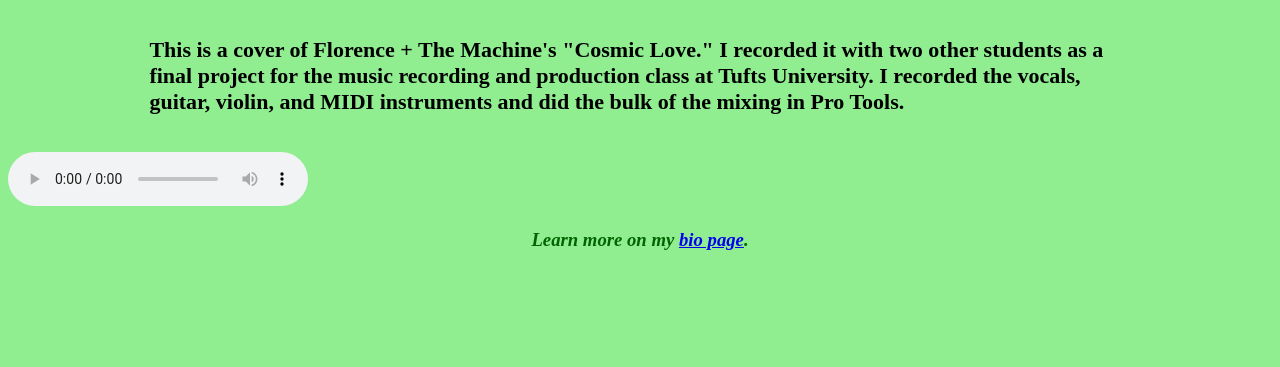
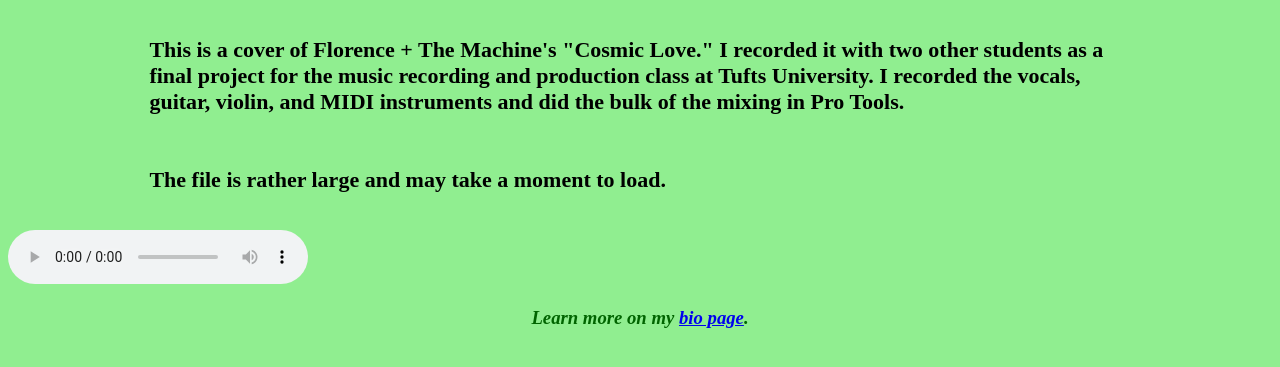
Before and after one commit to johncmerfeld/johncmerfeld.github.io, a PHP site: page /cosmic-love.html in a window 1280 px wide. Shown: the top 367 px of the page. Run offline with PHP 8.4, Linux system fonts and the light colour scheme.

Commit message:
centered audio

```diff
--- a/cosmic-love.html
+++ b/cosmic-love.html
@@ -15,6 +15,8 @@
 			I recorded the vocals, guitar, violin, and MIDI instruments and
 			did the bulk of the mixing in Pro Tools. </p>
 
+		<p> The file is rather large and may take a moment to load. </p>
+
 		<audio controls>
 		  <source src="cosmic-love.wav" type="audio/wav">
 		Your browser does not support the audio element.
--- a/personalstyle.css
+++ b/personalstyle.css
@@ -63,6 +63,7 @@
 		font-style:italic;
 	}
 
-	audio{
-		align-content: center;
+	audio {
+	  width: 300px;
+	  margin: 0 auto;
 	}
```
